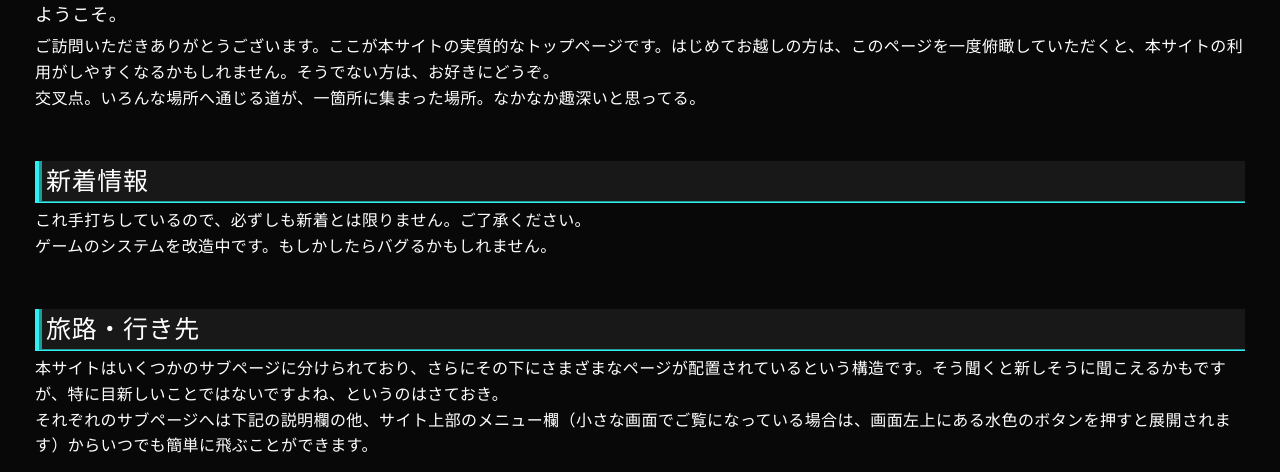
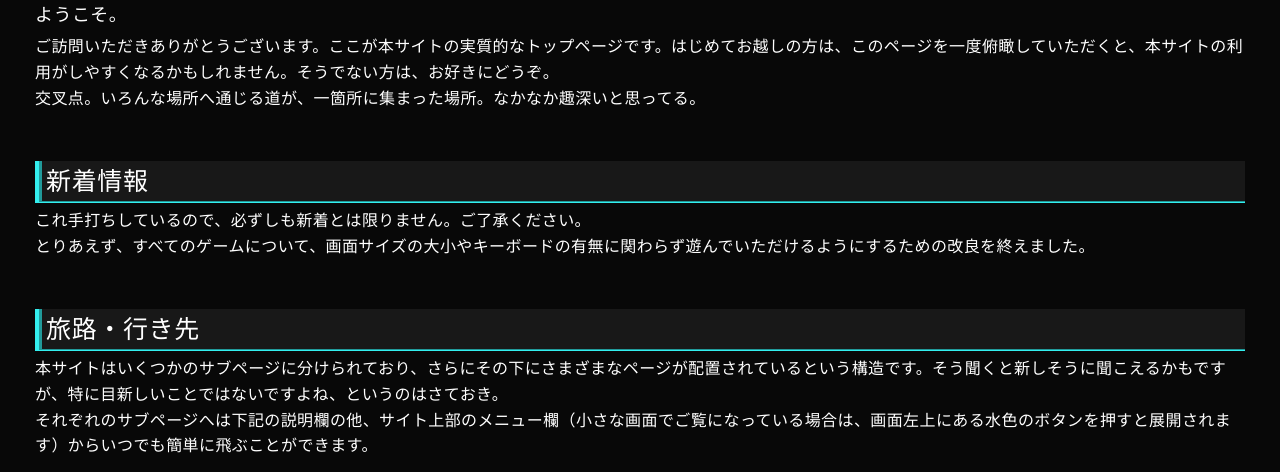
Before and after one commit to k-slate/k-slate.github.io, a plain HTML site: page top/top.html in a window 1280 px wide. Shown: the part 236-708 px from the top of the page. Drawn offline with Linux system fonts and the light colour scheme.

Commit message:
Update top.html

```diff
--- a/top/top.html
+++ b/top/top.html
@@ -25,7 +25,7 @@
                 <h2>新着情報</h2>
                 <p>
                 これ手打ちしているので、必ずしも新着とは限りません。ご了承ください。<br>
-                ゲームのシステムを改造中です。もしかしたらバグるかもしれません。
+                とりあえず、すべてのゲームについて、画面サイズの大小やキーボードの有無に関わらず遊んでいただけるようにするための改良を終えました。
                 </p>
 
                 <h2>旅路・行き先</h2>
```
